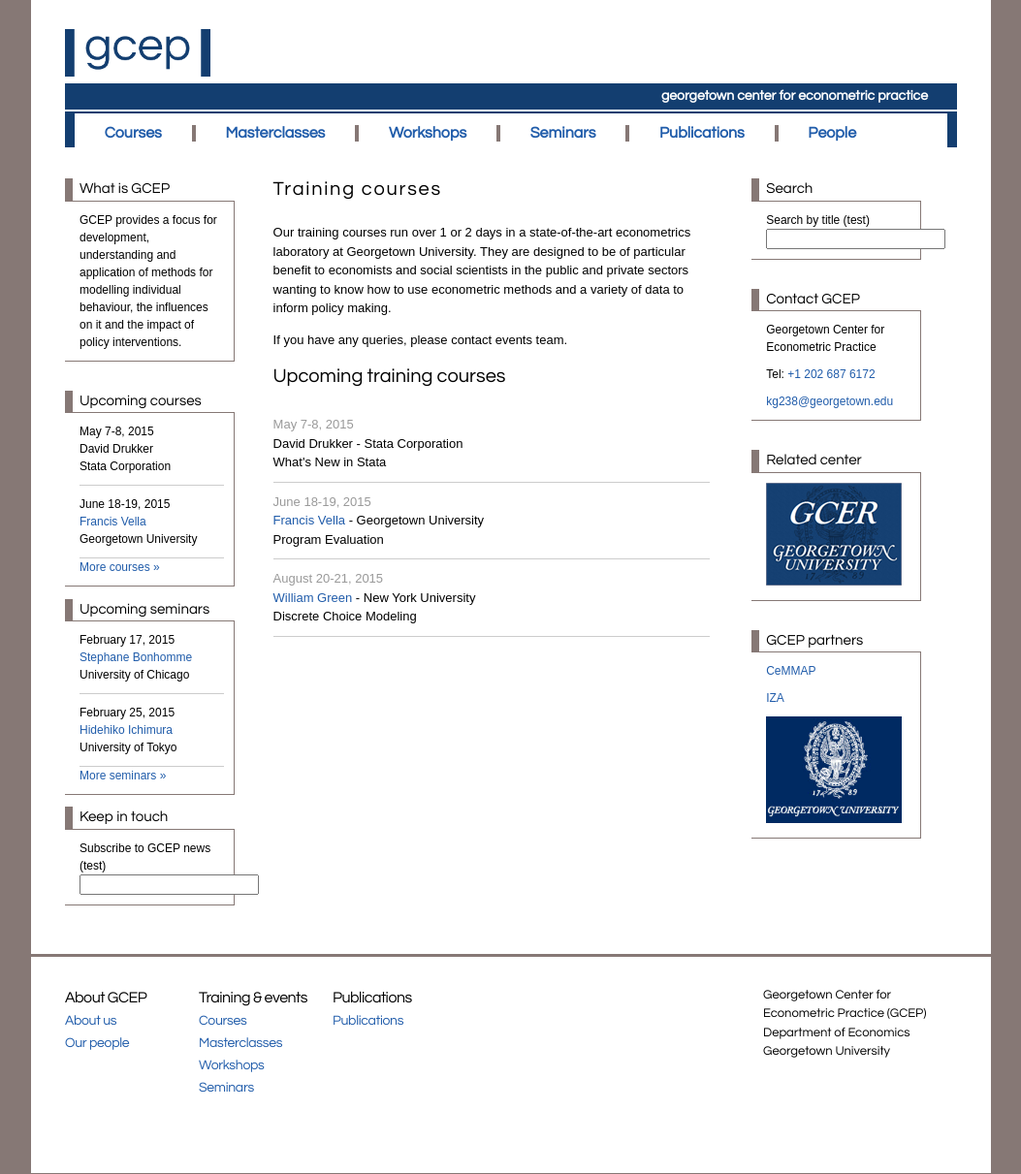
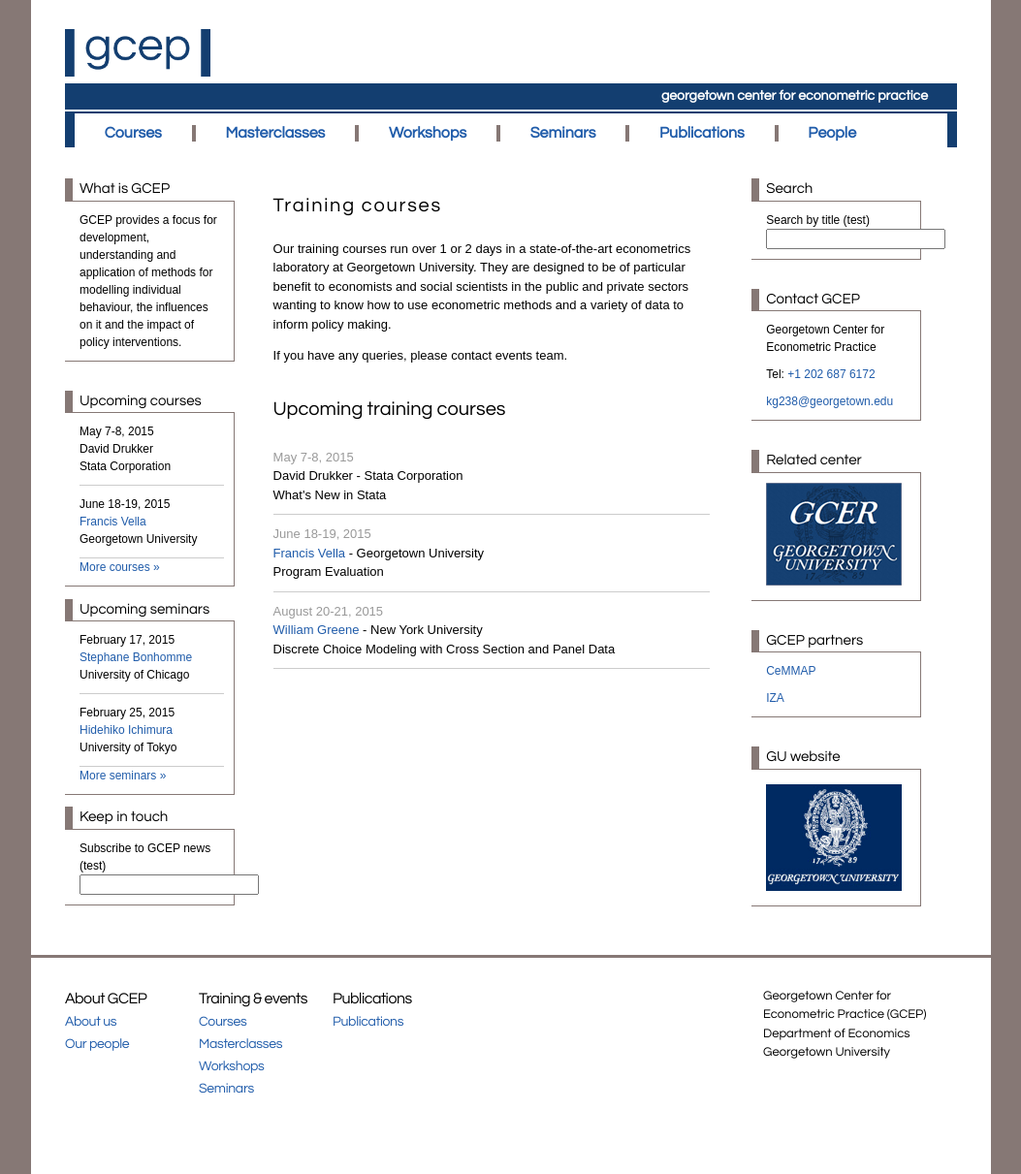
Before and after one commit to georgetown-econ/gcep, a Jekyll site: the page built from courses.html, in a window 1280 px wide. Shown: the whole page at 97% size, without its empty margins (113-1166 px from the left). Built offline with Jekyll 4.4.1, drawn with Linux system fonts in a browser that asks for light colours.

Commit message:
made some minor changes discussed in meeting on Jan 28

```diff
--- a/_data/courses.yml
+++ b/_data/courses.yml
@@ -12,6 +12,6 @@
 
 - course:
     schedule: "August 20-21, 2015"
-    speaker: "<a href=\"http://people.stern.nyu.edu/wgreene/\">William Green</a>"
+    speaker: "<a href=\"http://people.stern.nyu.edu/wgreene/\">William Greene</a>"
     workplace: "New York University"
-    title: "Discrete Choice Modeling"
+    title: "Discrete Choice Modeling with Cross Section and Panel Data"
--- a/_includes/sidebar_right.html
+++ b/_includes/sidebar_right.html
@@ -33,7 +33,15 @@
       <div class="panel-section-content">
         <div class="panel-section-content-item-no-border"><a href="http://www.cemmap.ac.uk/">CeMMAP</a></div>
         <div class="panel-section-content-item-no-border"><a href="http://www.iza.org/en/webcontent/index_html">IZA</a></div>
+      </div>
+    </div>
+
+    <div class="panel-section">
+      <h2>GU website</h2>
+
+      <div class="panel-section-content">
         <div class="panel-section-content-item-no-border"><a href="http://www.georgetown.edu/"><img height="110" width="140" src="../assets/images/GU-logo.png"></a></div>
       </div>
+
     </div>
   </div>
--- a/assets/css/gcep.css
+++ b/assets/css/gcep.css
@@ -232,6 +232,7 @@
 .home h1 {
   font-size: 20px;
   margin-bottom: 25px;
+  margin-top: 30px;
 }
 
 .posts {
```
